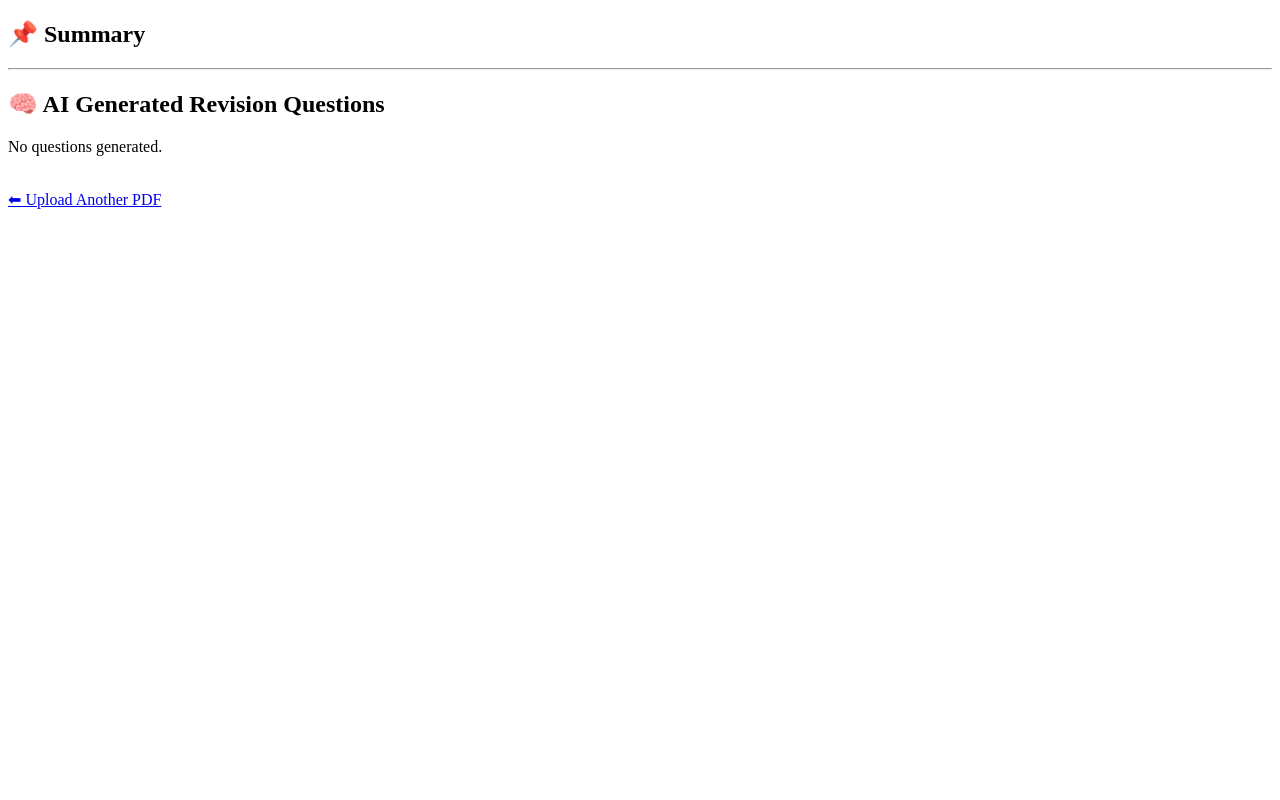
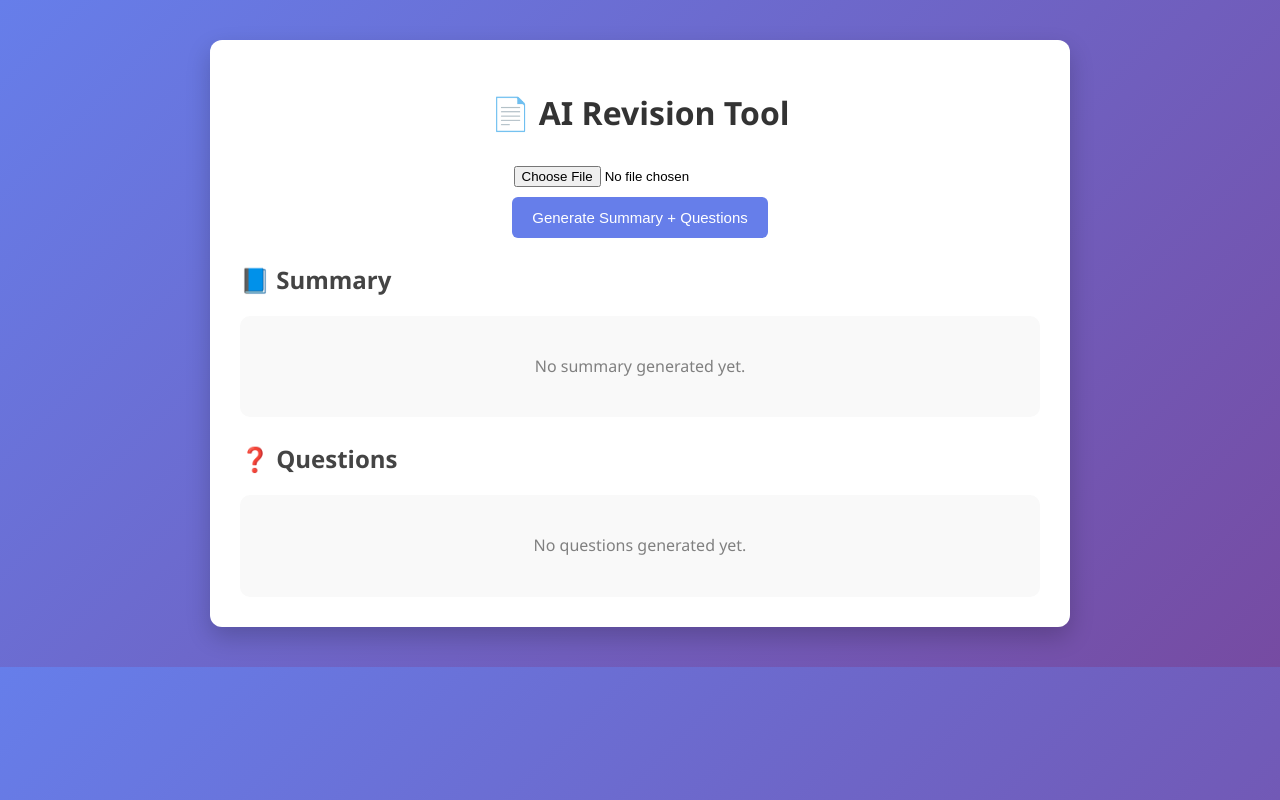
Before and after one commit to Ayush3008Anand/AiApp, a Flask app: template templates/result.html in a window 1280 px wide. Run offline with Flask 3, Linux system fonts and the light colour scheme; the template is opened without the code that fills it, so the values that code supplies are empty; parts of the project's set-up code (start-up, migrations or seed data) failed here and were passed over.

Commit message:
frontend upgradation

```diff
--- a/templates/result.html
+++ b/templates/result.html
@@ -1,30 +1,115 @@
 <!DOCTYPE html>
 <html>
 <head>
-    <title>AI Revision Output</title>
+    <title>AI Revision Tool</title>
+
+    <style>
+        body {
+            font-family: 'Segoe UI', sans-serif;
+            background: linear-gradient(135deg, #667eea, #764ba2);
+            margin: 0;
+            padding: 40px;
+        }
+
+        .container {
+            background: white;
+            padding: 30px;
+            border-radius: 12px;
+            max-width: 800px;
+            margin: auto;
+            box-shadow: 0 10px 25px rgba(0,0,0,0.2);
+        }
+
+        h1 {
+            text-align: center;
+            color: #333;
+        }
+
+        h2 {
+            color: #444;
+            margin-top: 25px;
+        }
+
+        form {
+            text-align: center;
+            margin-bottom: 25px;
+        }
+
+        input[type="file"] {
+            margin: 10px 0;
+        }
+
+        button {
+            background: #667eea;
+            color: white;
+            border: none;
+            padding: 12px 20px;
+            border-radius: 6px;
+            cursor: pointer;
+            font-size: 15px;
+            transition: 0.3s;
+        }
+
+        button:hover {
+            background: #5a67d8;
+        }
+
+        .card {
+            background: #f9f9f9;
+            padding: 18px;
+            border-radius: 10px;
+            margin-top: 15px;
+            line-height: 1.6;
+        }
+
+        .questions li {
+            margin-bottom: 8px;
+        }
+
+        .placeholder {
+            text-align: center;
+            color: gray;
+            padding: 20px;
+        }
+    </style>
 </head>
+
 <body>
+    <div class="container">
 
-<h2>📌 Summary</h2>
-<p>{{ summary }}</p>
+        <h1>📄 AI Revision Tool</h1>
 
-<hr>
+        <!-- Upload Again -->
+        <form action="/process" method="POST" enctype="multipart/form-data">
+            <input type="file" name="pdf" required>
+            <br>
+            <button type="submit">Generate Summary + Questions</button>
+        </form>
 
-<h2>🧠 AI Generated Revision Questions</h2>
+        <!-- Summary Section -->
+        <h2>📘 Summary</h2>
+        <div class="card">
+            {% if summary %}
+                <p>{{ summary }}</p>
+            {% else %}
+                <div class="placeholder">No summary generated yet.</div>
+            {% endif %}
+        </div>
 
-{% if questions %}
-    <ol>
-        {% for q in questions %}
-            <li>{{ q }}</li>
-        {% endfor %}
-    </ol>
-{% else %}
-    <p>No questions generated.</p>
-{% endif %}
+        <!-- Questions Section -->
+        <h2>❓ Questions</h2>
+        <div class="card">
+            {% if questions %}
+                <ul class="questions">
+                    {% for q in questions %}
+                        <li>{{ q }}</li>
+                    {% endfor %}
+                </ul>
+            {% else %}
+                <div class="placeholder">No questions generated yet.</div>
+            {% endif %}
+        </div>
 
-<br>
-
-<a href="/">⬅ Upload Another PDF</a>
-
+    </div>
 </body>
 </html>
```
Also changed, not shown: templates/index.html (+54 -7 lines).
